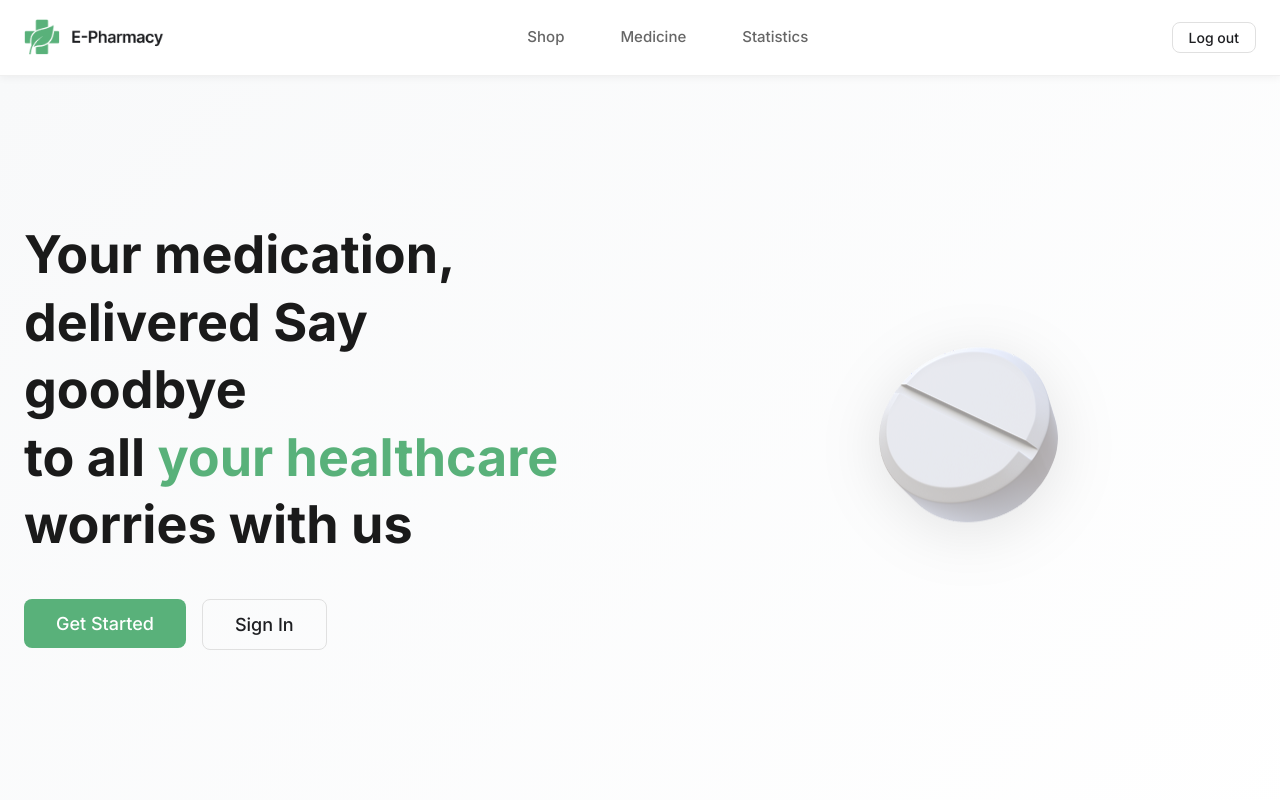
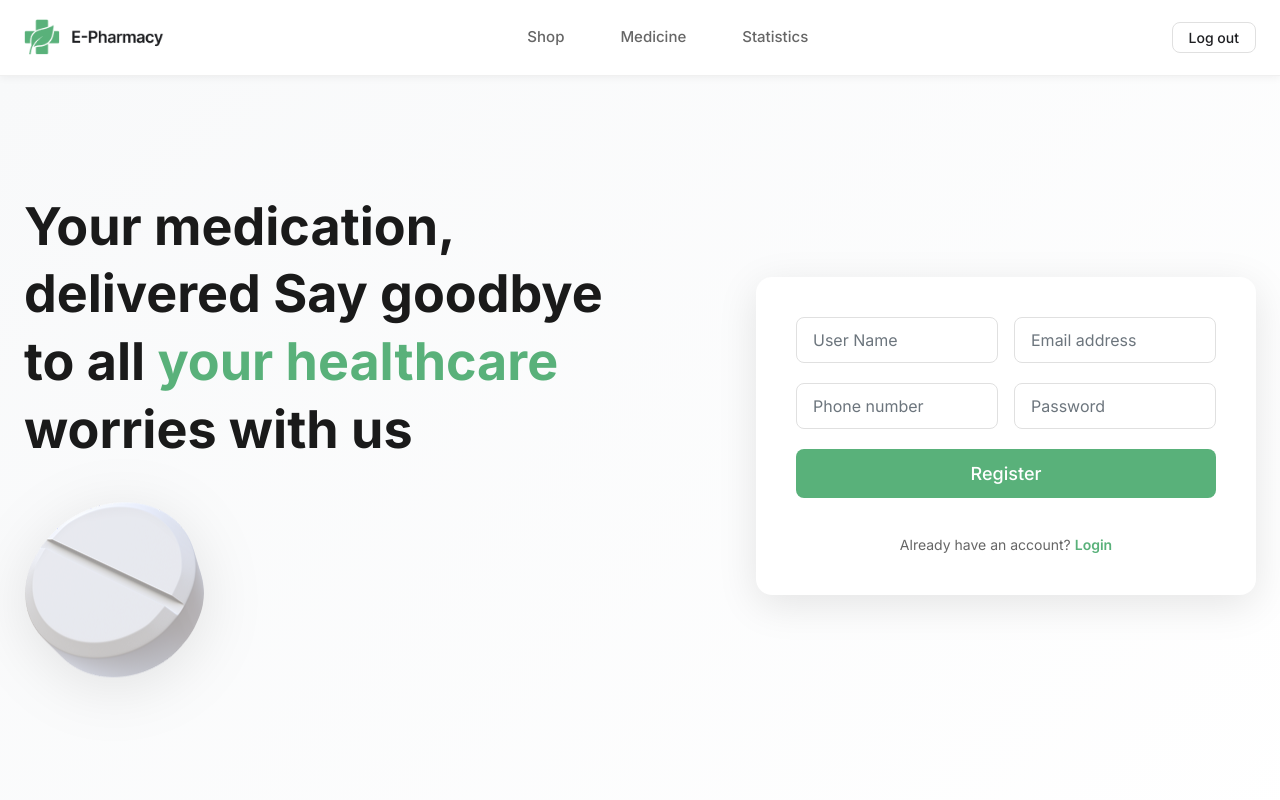
Before and after one commit to habibecinar/E-Pharmacy, a React (Vite) app: page /home in a window 1280 px wide. Shown: the top 800 px of the page. Built offline with nearby package versions, Linux system fonts and the light colour scheme; no server answers.

Commit message:
Transform HomePage: Add register form on right side, remove CTA buttons

```diff
--- a/src/client/pages/HomePage.css
+++ b/src/client/pages/HomePage.css
@@ -13,9 +13,15 @@
 
 .hero-content {
   display: grid;
-  grid-template-columns: 1fr 1fr;
-  gap: 80px;
+  grid-template-columns: 1fr 500px;
+  gap: 60px;
   align-items: center;
+}
+
+.hero-left {
+  display: flex;
+  flex-direction: column;
+  gap: 40px;
 }
 
 .hero-text {
@@ -27,28 +33,17 @@
   font-weight: 700;
   line-height: 1.3;
   color: #1a1a1a;
-  margin: 0 0 40px 0;
+  margin: 0;
 }
 
 .hero-highlight {
   color: #59B17A;
 }
 
-.hero-buttons {
-  display: flex;
-  gap: 16px;
-  flex-wrap: wrap;
-}
-
-.hero-buttons a {
-  text-decoration: none;
-}
-
-.hero-image {
-  position: relative;
+.hero-pill {
   display: flex;
   align-items: center;
-  justify-content: center;
+  justify-content: flex-start;
 }
 
 .hero-pill-img {
@@ -57,6 +52,43 @@
   object-fit: contain;
   filter: drop-shadow(0 10px 30px rgba(0, 0, 0, 0.1));
   animation: float 6s ease-in-out infinite;
+}
+
+/* Register Form */
+.hero-right {
+  background: white;
+  padding: 40px;
+  border-radius: 16px;
+  box-shadow: 0 10px 40px rgba(0, 0, 0, 0.1);
+}
+
+.register-form {
+  display: flex;
+  flex-direction: column;
+  gap: 20px;
+}
+
+.form-row {
+  display: grid;
+  grid-template-columns: 1fr 1fr;
+  gap: 16px;
+}
+
+.auth-switch {
+  text-align: center;
+  font-size: 14px;
+  color: #666666;
+  margin: 10px 0 0 0;
+}
+
+.auth-link {
+  color: #59B17A;
+  text-decoration: none;
+  font-weight: 600;
+}
+
+.auth-link:hover {
+  text-decoration: underline;
 }
 
 @keyframes float {
@@ -73,11 +105,15 @@
   .hero-content {
     grid-template-columns: 1fr;
     gap: 40px;
-    text-align: center;
   }
 
-  .hero-image {
-    order: -1;
+  .hero-left {
+    text-align: center;
+    align-items: center;
+  }
+
+  .hero-pill {
+    justify-content: center;
   }
 
   .hero-pill-img {
@@ -85,12 +121,9 @@
     height: 145px;
   }
 
-  .hero-text {
+  .hero-right {
+    max-width: 500px;
     margin: 0 auto;
-  }
-
-  .hero-buttons {
-    justify-content: center;
   }
 }
 
@@ -109,16 +142,11 @@
     height: 115px;
   }
 
-  .hero-buttons {
-    flex-direction: column;
-    width: 100%;
+  .form-row {
+    grid-template-columns: 1fr;
   }
 
-  .hero-buttons a {
-    width: 100%;
-  }
-
-  .hero-buttons .button {
-    width: 100%;
+  .hero-right {
+    padding: 24px;
   }
 }
--- a/src/client/pages/HomePage.jsx
+++ b/src/client/pages/HomePage.jsx
@@ -1,36 +1,115 @@
-import { Link } from 'react-router-dom';
-import { Button } from '../../shared/components';
+import { useState } from 'react';
+import { useNavigate, Link } from 'react-router-dom';
+import { useForm } from 'react-hook-form';
+import { yupResolver } from '@hookform/resolvers/yup';
+import * as yup from 'yup';
+import { useAuth } from '../../contexts/AuthContext';
+import { Button, Input } from '../../shared/components';
 import './HomePage.css';
 
+const schema = yup.object().shape({
+  name: yup.string().required('Name is required').min(2, 'Name must be at least 2 characters'),
+  email: yup.string().email('Invalid email format').required('Email is required'),
+  password: yup.string().required('Password is required').min(6, 'Password must be at least 6 characters'),
+  phone: yup.string().required('Phone is required'),
+});
+
 const HomePage = () => {
+  const navigate = useNavigate();
+  const { register: registerUser } = useAuth();
+  const [isLoading, setIsLoading] = useState(false);
+
+  const {
+    register,
+    handleSubmit,
+    formState: { errors },
+  } = useForm({
+    resolver: yupResolver(schema),
+  });
+
+  const onSubmit = async (data) => {
+    setIsLoading(true);
+    try {
+      await registerUser(data);
+      navigate('/home');
+    } catch (error) {
+      console.error('Registration error:', error);
+    } finally {
+      setIsLoading(false);
+    }
+  };
+
   return (
     <div className="home-page">
       {/* Hero Section */}
       <section className="hero-section">
         <div className="container">
           <div className="hero-content">
-            <div className="hero-text">
+            {/* Left Side - Hero Text & Pill */}
+            <div className="hero-left">
               <h1 className="hero-title">
                 Your medication,<br />
                 delivered Say goodbye<br />
                 to all <span className="hero-highlight">your healthcare</span><br />
                 worries with us
               </h1>
-              <div className="hero-buttons">
-                <Link to="/register">
-                  <Button size="large">Get Started</Button>
-                </Link>
-                <Link to="/login">
-                  <Button variant="outline" size="large">Sign In</Button>
-                </Link>
+              <div className="hero-pill">
+                <img
+                  src="/images/hero/white-pill.png"
+                  alt="Medicine Pill"
+                  className="hero-pill-img"
+                />
               </div>
             </div>
-            <div className="hero-image">
-              <img
-                src="/images/hero/white-pill.png"
-                alt="Medicine Pill"
-                className="hero-pill-img"
-              />
+
+            {/* Right Side - Register Form */}
+            <div className="hero-right">
+              <form onSubmit={handleSubmit(onSubmit)} className="register-form">
+                <div className="form-row">
+                  <Input
+                    placeholder="User Name"
+                    error={errors.name?.message}
+                    {...register('name')}
+                  />
+
+                  <Input
+                    type="email"
+                    placeholder="Email address"
+                    error={errors.email?.message}
+                    {...register('email')}
+                  />
+                </div>
+
+                <div className="form-row">
+                  <Input
+                    placeholder="Phone number"
+                    error={errors.phone?.message}
+                    {...register('phone')}
+                  />
+
+                  <Input
+                    type="password"
+                    placeholder="Password"
+                    error={errors.password?.message}
+                    {...register('password')}
+                  />
+                </div>
+
+                <Button
+                  type="submit"
+                  variant="primary"
+                  fullWidth
+                  size="large"
+                  loading={isLoading}
+                >
+                  Register
+                </Button>
+
+                <p className="auth-switch">
+                  Already have an account?{' '}
+                  <Link to="/login" className="auth-link">Login</Link>
+                </p>
+              </form>
             </div>
           </div>
         </div>
```
